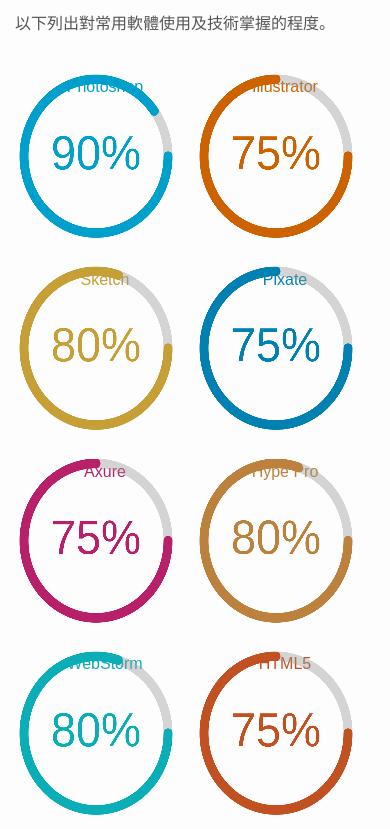
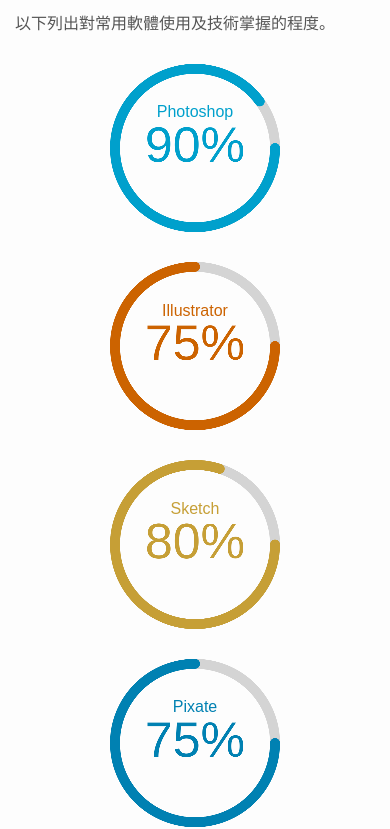
Before and after one commit to odeeew/portfolio, a plain HTML site: page index.html in a window 390 px wide. Shown: the part 1529-2358 px from the top of the page. Drawn offline with nearby package versions, Linux system fonts and the light colour scheme; animation ran at ten frames a second.

Commit message:
Added files via upload

```diff
--- a/css/main.css
+++ b/css/main.css
@@ -252,8 +252,7 @@ a {color:#009ABB;text-decoration: none;display: inline-block;border-bottom: dott
     .cntl-state:nth-child(2n+1) .cntl-triangle, .cntl-state:nth-child(2n+2) .cntl-triangle {
         display: none;
     }
-    .skill {width: 50%}
-    .skill p {text-align: center;margin: 25px 0 -35px 0}
+.skill p {text-align: center;margin: 25% 0 -37% 0;}
     .loader {width: 100%;height: 100%;}
 
 @media print,
```
